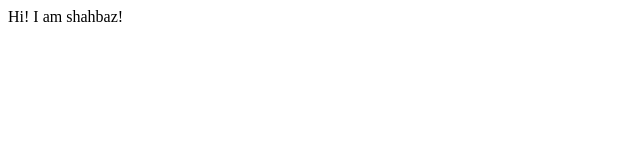
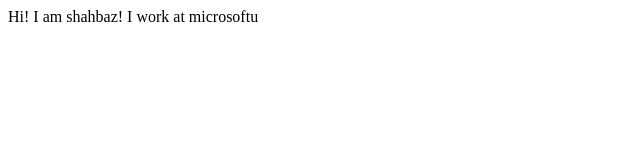
Before and after one commit to SHABBY7860000/shahbaz-site, a plain HTML site: page index.html in a window 1280 px wide. Shown: the whole page, without its empty margins (0-640 px from the left). Drawn offline with Linux system fonts and the light colour scheme.

Commit message:
update text

```diff
--- a/index.html
+++ b/index.html
@@ -7,5 +7,6 @@
 </head>
 <body>
     Hi! I am shahbaz!
+    I work at microsoftu
 </body>
 </html>
```
